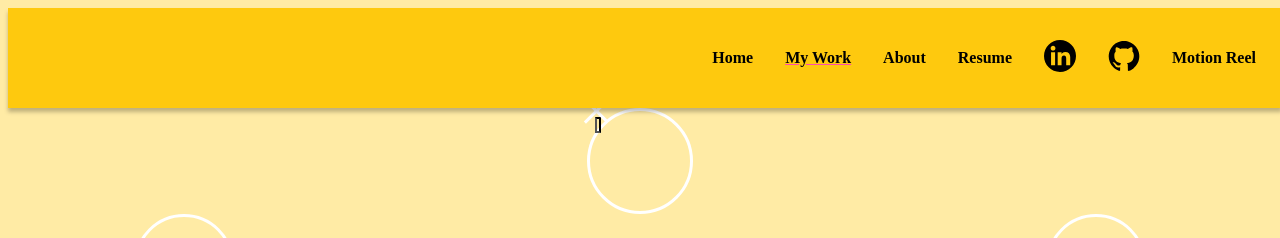
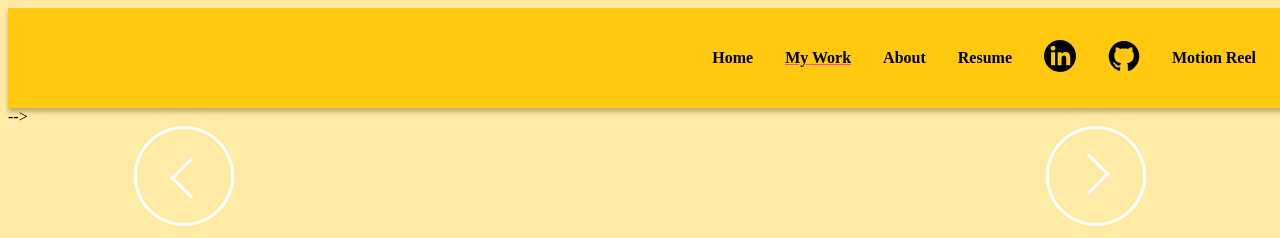
Before and after one commit to ahaynie1/allizzl, a website: page gallery/sleepytime-redbull.html in a window 1280 px wide. Shown: the top 238 px of the page. Drawn offline with Linux system fonts and the light colour scheme.

Commit message:
Update sleepytime-redbull.html
remove accidental extra button

```diff
--- a/gallery/sleepytime-redbull.html
+++ b/gallery/sleepytime-redbull.html
@@ -30,15 +30,8 @@
       </ul>
     </nav>
 
-    <div class="center-con">
-      <div class="round">
-    <button id="nextButton">
-      <span></span>
-        <span></span>
-    </button>
 
-
-      </div>
+      </div> -->
 
     </div>
     <div class="gallery-buttons">
```
